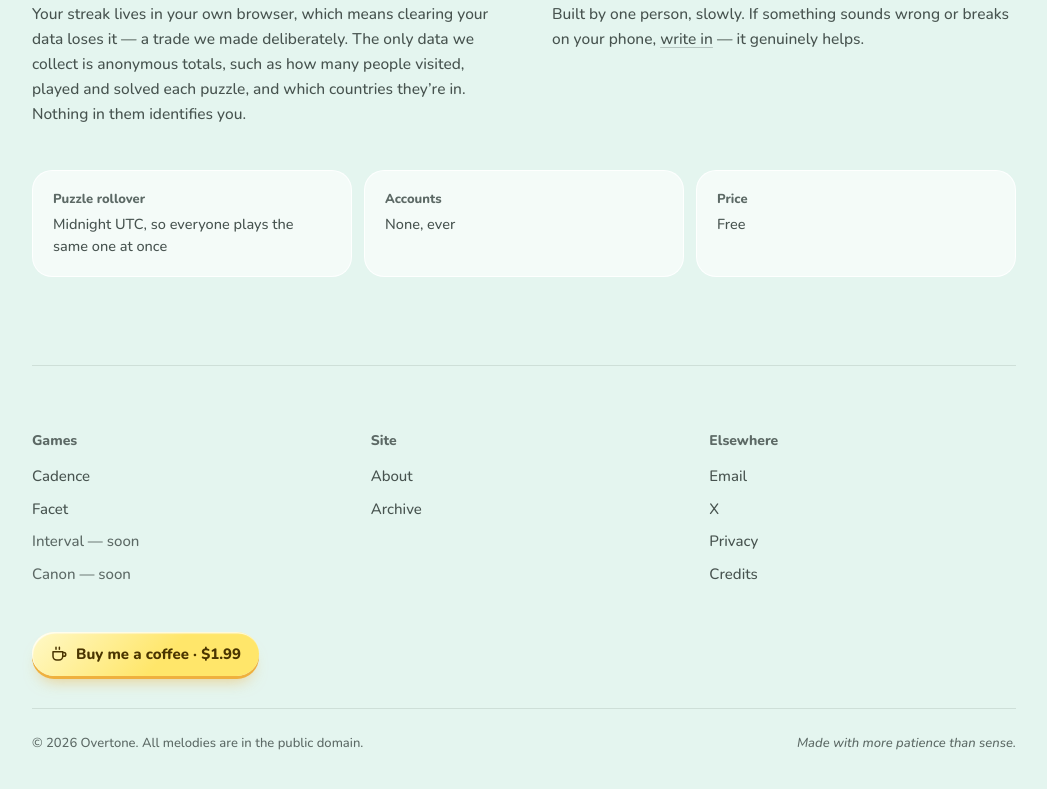
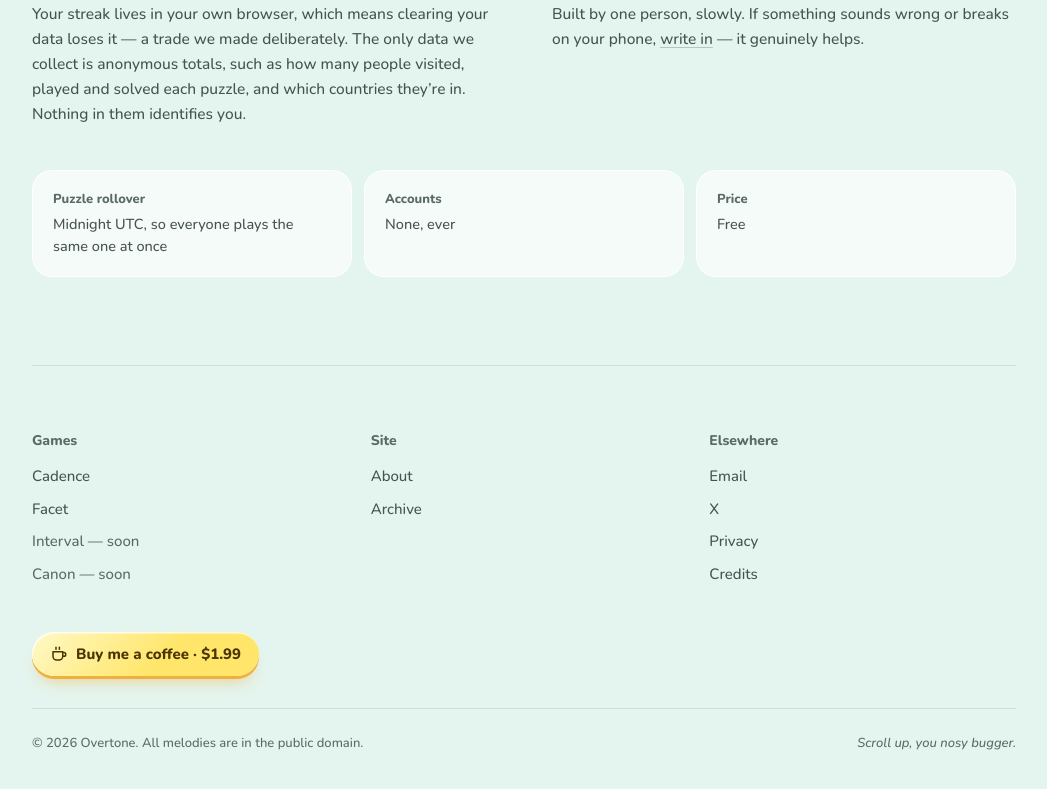
Before and after one commit to RubenPDev/overtone, a React (Vite) app in the folder public/Homepage/: page / in a window 1280 px wide. Shown: the part 1443-2232 px from the top of the page, without its empty margins (116-1163 px from the left). Built offline with nearby package versions, Linux system fonts and the light colour scheme.

Commit message:
Update Footer.jsx

```diff
--- a/public/Homepage/src/components/Footer.jsx
+++ b/public/Homepage/src/components/Footer.jsx
@@ -47,7 +47,7 @@ export default function Footer({ navigate }) {
 
       <div className="footer__base">
         <p>© {year} Overtone. All melodies are in the public domain.</p>
-        <p className="footer__note">Made with more patience than sense.</p>
+        <p className="footer__note">Scroll up, you nosy bugger.</p>
       </div>
     </footer>
   );
```
